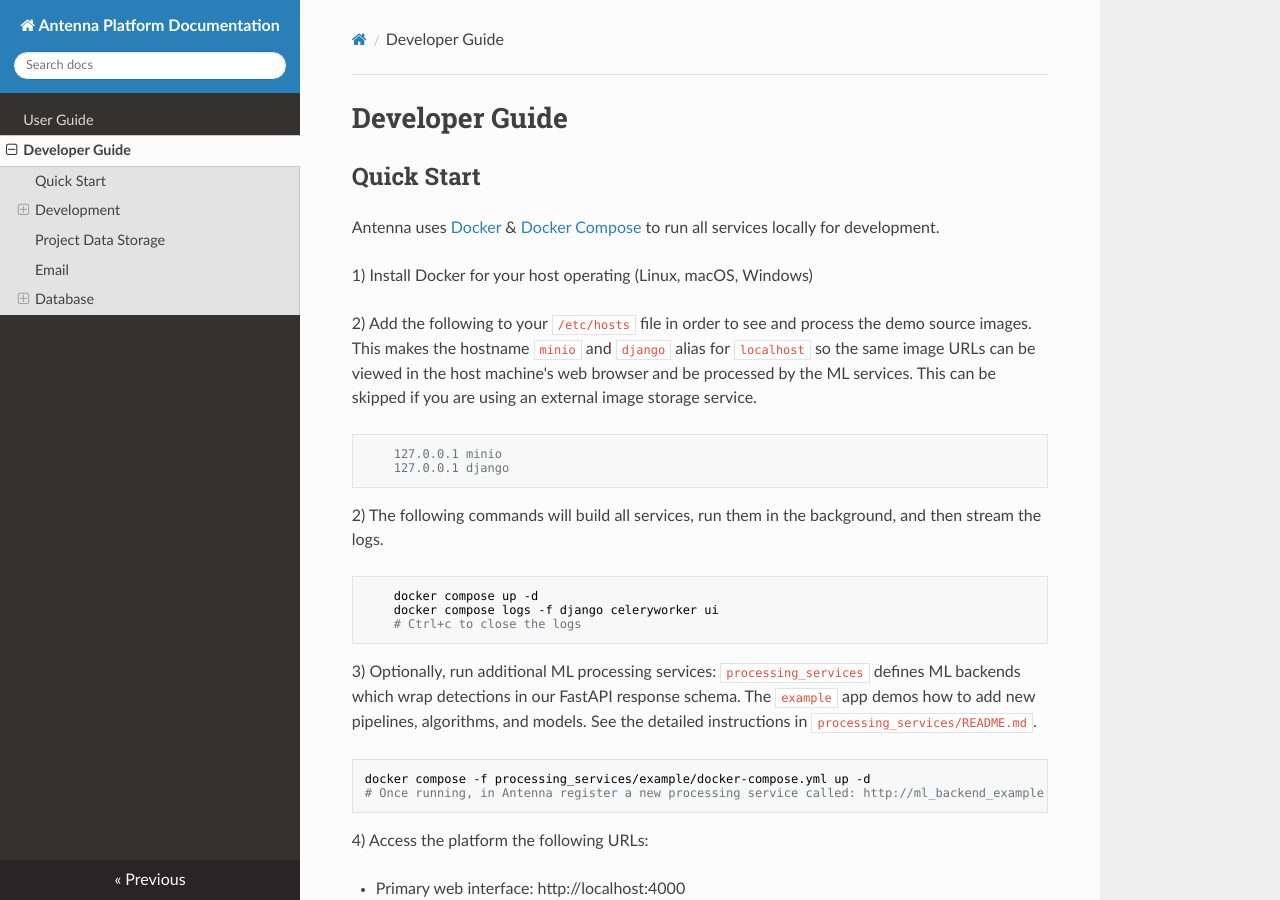
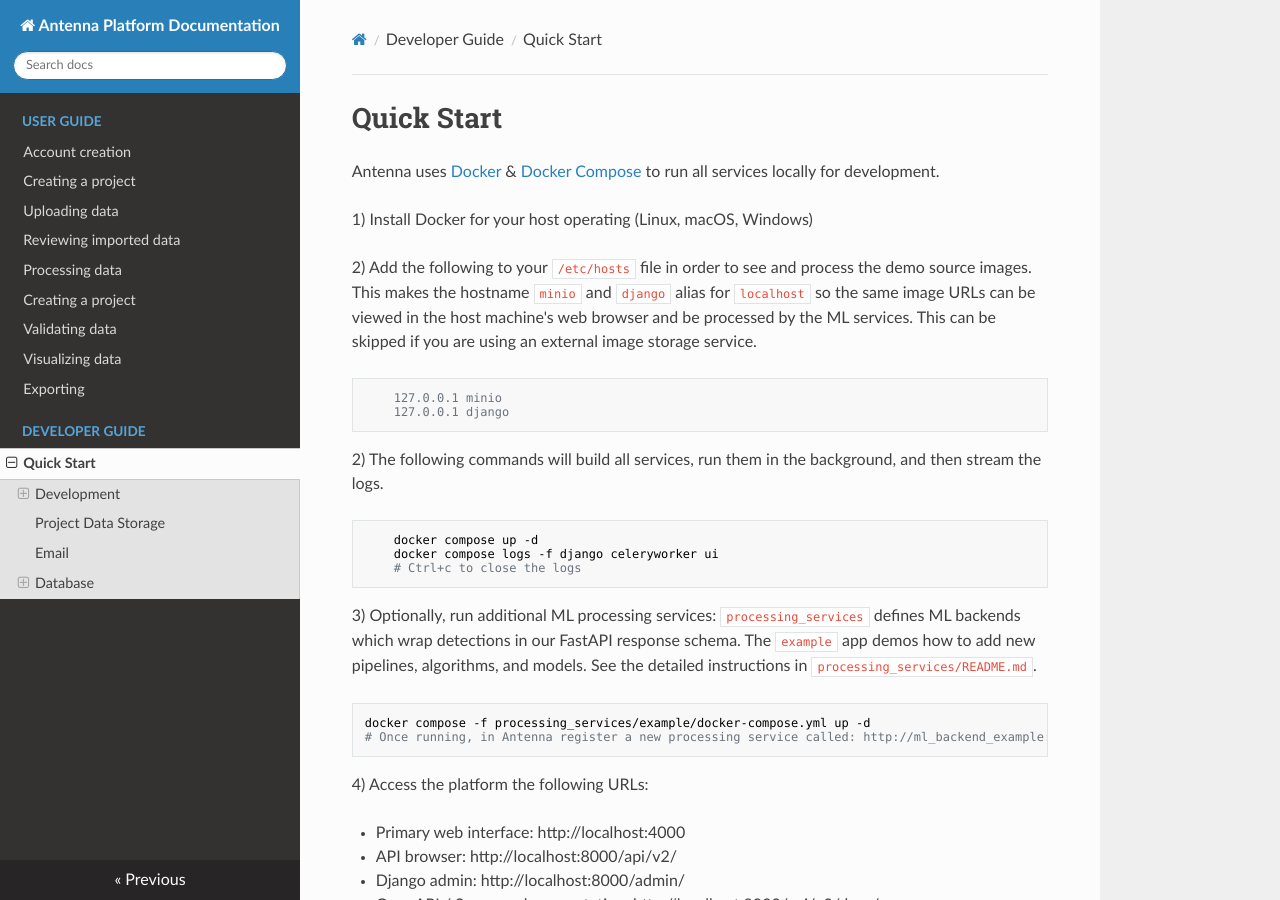
Before and after one commit to RolnickLab/antenna-docs, an MkDocs documentation site: the page built from docs/sections/dev-guide/developer-guide.md, in a window 1280 px wide and 900 px high. Built offline with MkDocs 1.6.1, drawn with Linux system fonts in a browser that asks for light colours; nearby versions of some CDN libraries.

Commit message:
Updata docs structure

```diff
--- a/docs/sections/developer-guide.md
+++ b/docs/sections/dev-guide/developer-guide.md
@@ -1,6 +1,4 @@
-# Developer Guide
-
-## Quick Start
+# Quick Start
 
 Antenna uses [Docker](https://docs.docker.com/get-docker/) & [Docker Compose](https://docs.docker.com/compose/install/) to run all services locally for development.
 
--- /dev/null
+++ b/docs/sections/user-guide/browsing-processed-data.md
@@ -0,0 +1,3 @@
+# Creating a project
+
+##
--- /dev/null
+++ b/docs/sections/user-guide/project-creation.md
@@ -0,0 +1,3 @@
+# Creating a project
+
+##
--- /dev/null
+++ b/docs/sections/user-guide/reviewing-data.md
@@ -0,0 +1,3 @@
+# Reviewing imported data
+
+##
--- a/mkdocs.yml
+++ b/mkdocs.yml
@@ -1,7 +1,17 @@
 site_name: Antenna Platform Documentation
 
 nav:
-  - sections/user-guide.md
-  - sections/developer-guide.md
+  - User Guide:
+    - sections/user-guide/account-creation.md
+    - sections/user-guide/project-creation.md
+    - sections/user-guide/uploading-data.md
+    - sections/user-guide/reviewing-data.md
+    - sections/user-guide/processing-data.md
+    - sections/user-guide/browsing-processed-data.md
+    - sections/user-guide/validating-data.md
+    - sections/user-guide/visualizing-data.md
+    - sections/user-guide/exporting-data.md
+  - Developer Guide:
+    - sections/dev-guide/developer-guide.md
 
 theme: readthedocs
```
Also changed, not shown: README.md (+23 -29 lines), docs/sections/user-guide.md (deleted, +0 -19 lines), docs/sections/user-guide/account-creation.md (added, +3 -0 lines), docs/sections/user-guide/exporting-data.md (added, +3 -0 lines), docs/sections/user-guide/processing-data.md (added, +3 -0 lines), docs/sections/user-guide/uploading-data.md (added, +3 -0 lines), docs/sections/user-guide/validating-data.md (added, +3 -0 lines), docs/sections/user-guide/visualizing-data.md (added, +3 -0 lines).
